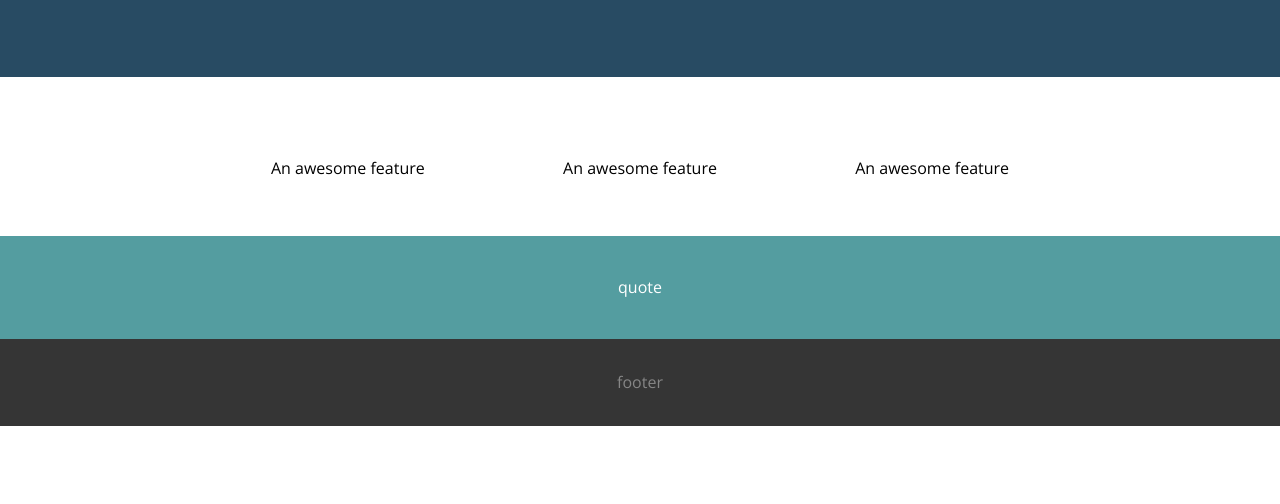
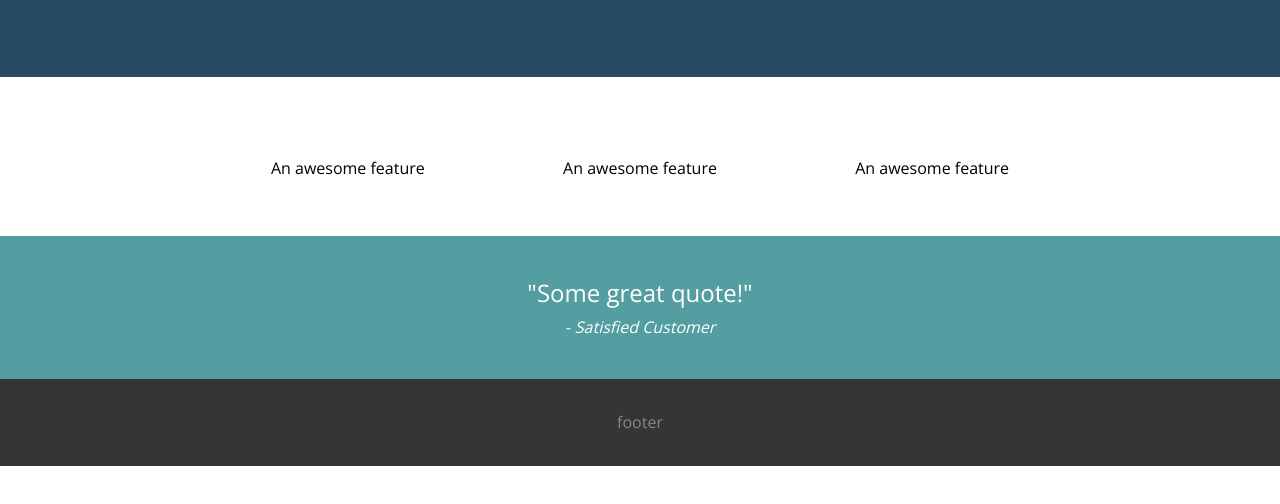
Before and after one commit to justynadabrowska/landing-page-sololearn, a plain HTML site: page index.html in a window 1280 px wide. Shown: the part 272-776 px from the top of the page. Drawn offline with nearby package versions, Linux system fonts and the light colour scheme.

Commit message:
developed and styled an example quote section

```diff
--- a/index.html
+++ b/index.html
@@ -34,7 +34,10 @@
     </section>
 
     <section class="quote">
-        quote
+        <blockquote class="container">
+            <p>"Some great quote!"</p>
+            <cite>Satisfied Customer</cite>
+        </blockquote>
     </section>
 
     <footer>
--- a/styles.css
+++ b/styles.css
@@ -70,6 +70,28 @@ section {
   background:#549DA0;
   color:#FFFFFF;
 }
+
+blockquote {
+    margin: 0;
+    padding: 0;
+    text-align: center;
+}
+
+blockquote p {
+    margin: 0 0 5px 0;
+    font-size: 24px;
+}
+
+blockquote cite {
+    font-size: 16px;
+    font-style: italic;
+}
+
+blockquote cite:before {
+    content: '-';
+    margin-right: 5px;
+}
+
 footer {
   background: #353535;
   padding: 32px 0;
```
